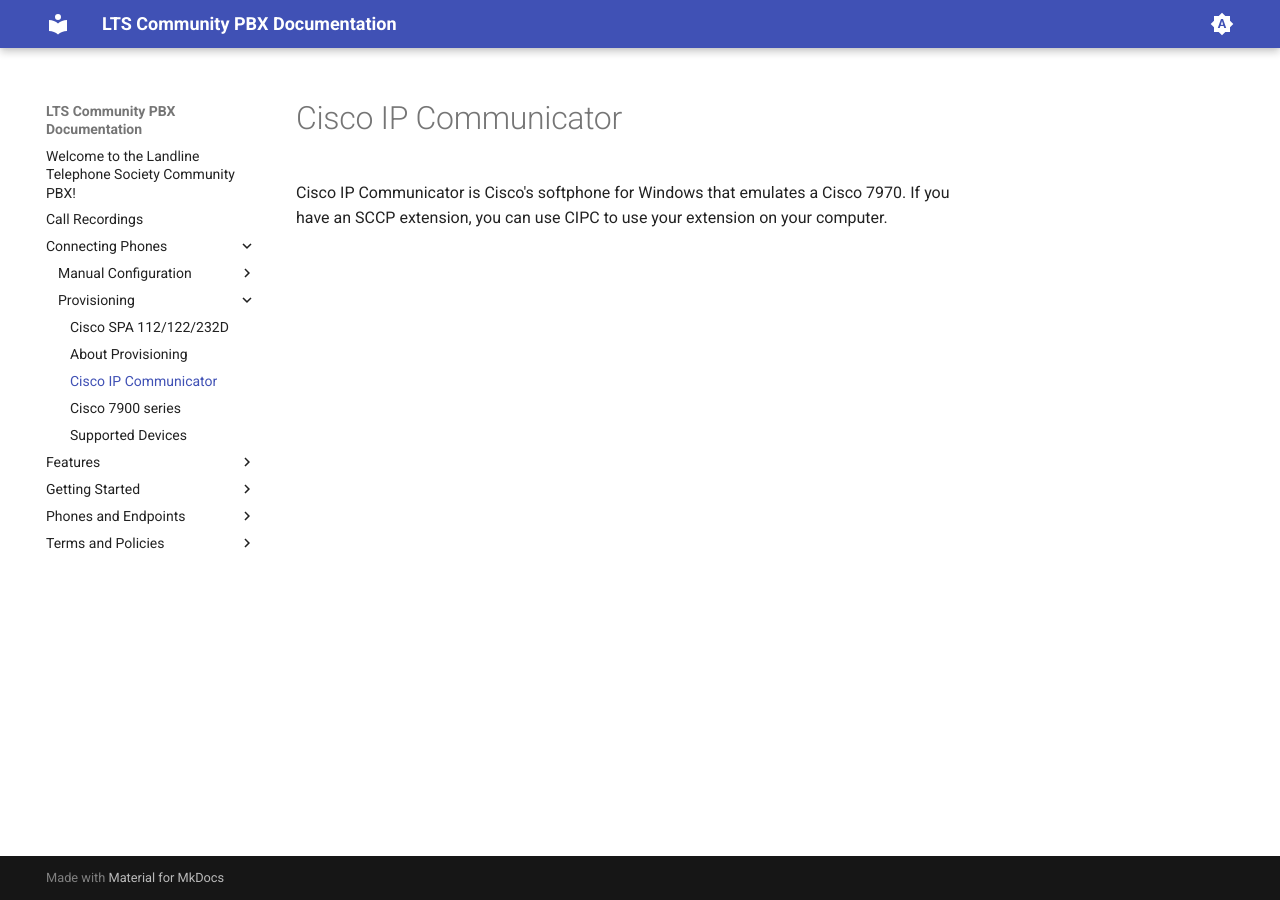
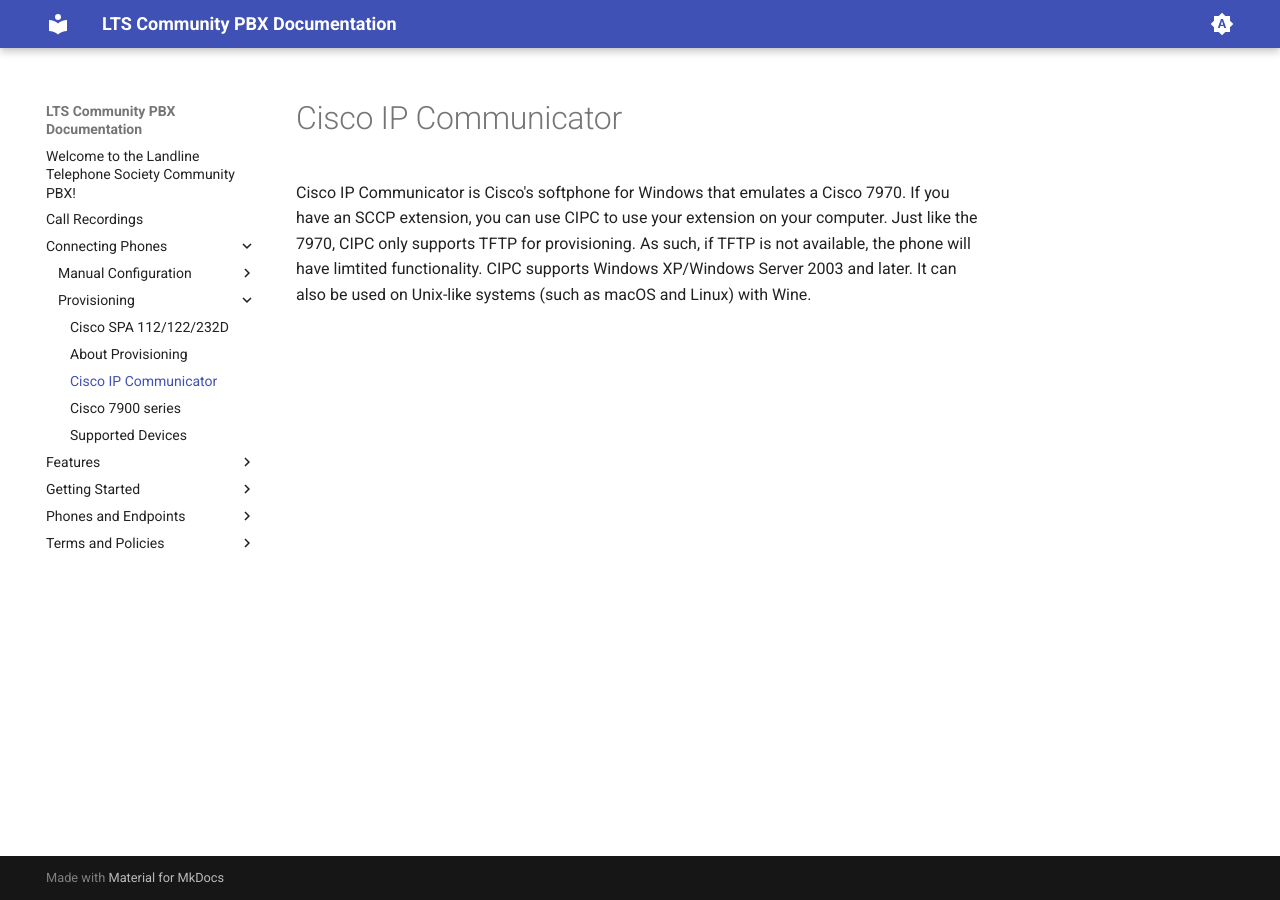
Before and after one commit to Landline-Telephone-Society/cpbx-documentation, an MkDocs documentation site: the page built from docs/Connecting Phones/Provisioning/cipc.md, in a window 1280 px wide. Built offline with MkDocs 1.6.1 and Material for MkDocs 9.7.7, drawn with Linux system fonts in a browser that asks for light colours.

Commit message:
Update cipc.md

```diff
--- a/docs/Connecting Phones/Provisioning/cipc.md
+++ b/docs/Connecting Phones/Provisioning/cipc.md
@@ -1,3 +1,4 @@
 # Cisco IP Communicator
 
-Cisco IP Communicator is Cisco's softphone for Windows that emulates a Cisco 7970. If you have an SCCP extension, you can use CIPC to use your extension on your computer.
+Cisco IP Communicator is Cisco's softphone for Windows that emulates a Cisco 7970. If you have an SCCP extension, you can use CIPC to use your extension on your computer. Just like the 7970, CIPC only supports TFTP for provisioning. As such, if TFTP is not available, the phone will have limtited functionality.
+CIPC supports Windows XP/Windows Server 2003 and later. It can also be used on Unix-like systems (such as macOS and Linux) with Wine.
```
